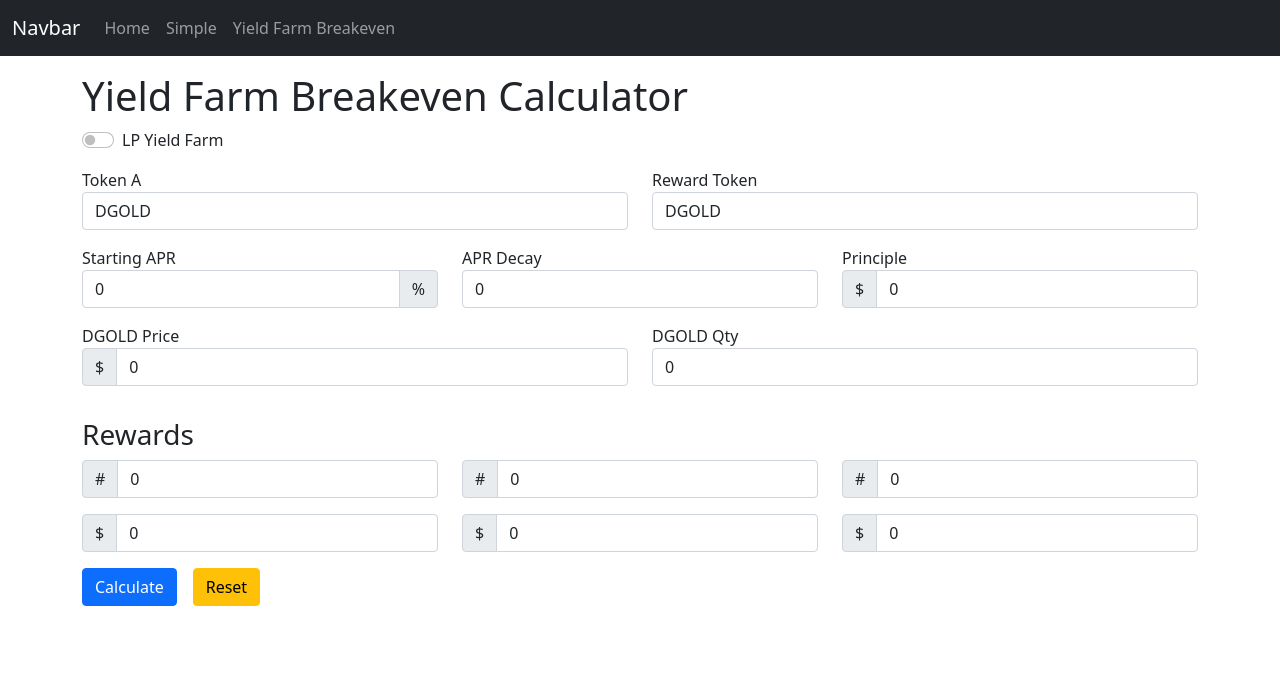
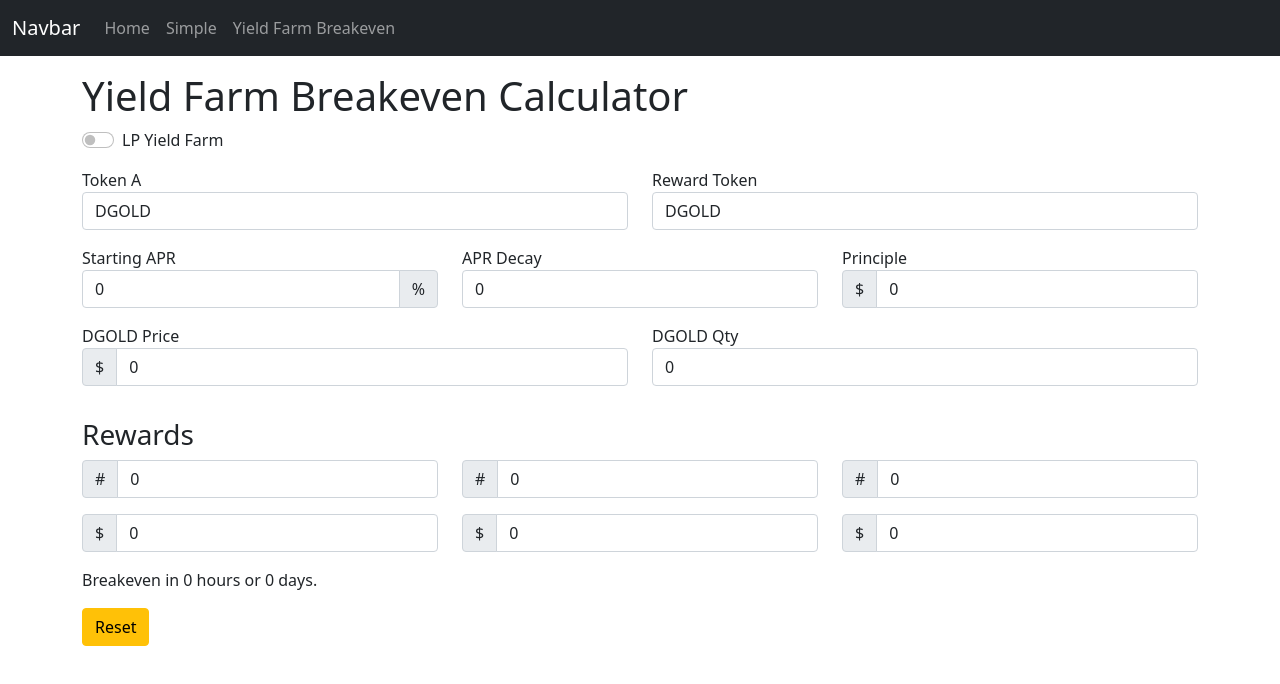
Before and after one commit to preginald/cryptomite-frontend, a Vue app: page /calculators/yield-farming-breakeven in a window 1280 px wide. Shown: the top 684 px of the page. Built offline with nearby package versions, Linux system fonts and the light colour scheme.

Commit message:
Add breakeven hours and days

```diff
--- a/src/components/calculators/YieldFarmBreakeven.vue
+++ b/src/components/calculators/YieldFarmBreakeven.vue
@@ -204,8 +204,12 @@
     </div>
     <div class="row mt-3">
       <div class="col">
-        <button class="btn btn-primary" @click="calculate">Calculate</button>
-        <button class="btn btn-warning mx-3" @click="reset">Reset</button>
+        Breakeven in {{ Math.round(breakevenHours) }} hours or {{ Math.round(breakevenDays) }} days.
+      </div>
+    </div>
+    <div class="row mt-3">
+      <div class="col">
+        <button class="btn btn-warning" @click="reset">Reset</button>
       </div>
     </div>
   </div>
@@ -239,8 +243,10 @@ export default defineComponent({
       totalYieldValue: 0,
       dailyYieldValue: 0,
       hourlyYieldValue: 0,
+      breakevenHours: 0,
+      breakevenDays: 0,
       status: "",
-      service: "yield-farm-breakeven"
+      service: "yield-farm-breakeven",
     }
   },
   methods: {
@@ -324,6 +330,8 @@ export default defineComponent({
           this.totalYieldValue = response.data.totalYieldValue
           this.dailyYieldValue = response.data.dailyYieldValue
           this.hourlyYieldValue = response.data.hourlyYieldValue
+          this.breakevenHours = response.data.breakevenHours
+          this.breakevenDays = response.data.breakevenDays
           this.status = response.data.status
         })
       }
```
